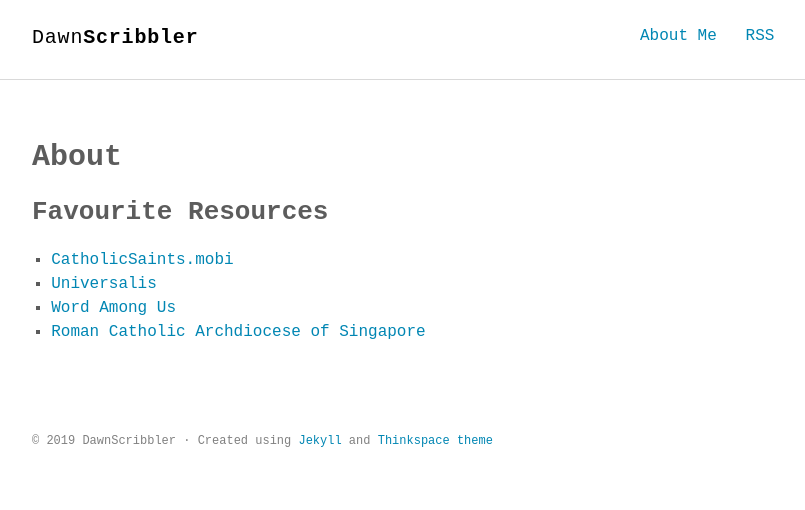
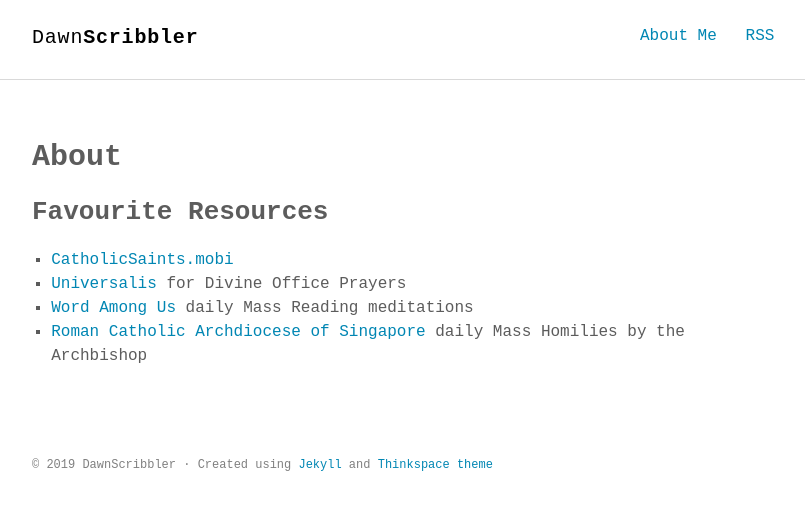
Before and after one commit to soulatcrossroad/dawnscribbler.github.io, a Jekyll site: the page built from about.md, in a window 1280 px wide. Shown: the top 510 px of the page, without its empty margins (232-1037 px from the left). Built offline with Jekyll 4.4.1, drawn with Linux system fonts in a browser that asks for light colours; some web fonts are replaced.

Commit message:
Update about.md

```diff
--- a/about.md
+++ b/about.md
@@ -6,6 +6,6 @@ permalink: /about/
 
 ## Favourite Resources
 1. [CatholicSaints.mobi](http://catholicsaints.mobi)
-2. [Universalis](http://universalis.com/)
-3. [Word Among Us](https://wau.org/meditations/)
-4. [Roman Catholic Archdiocese of Singapore](https://www.catholic.sg/archbishop/scripture-reflection/)
+2. [Universalis](http://universalis.com/) for Divine Office Prayers
+3. [Word Among Us](https://wau.org/meditations/) daily Mass Reading meditations
+4. [Roman Catholic Archdiocese of Singapore](https://www.catholic.sg/archbishop/scripture-reflection/) daily Mass Homilies by the Archbishop
```
